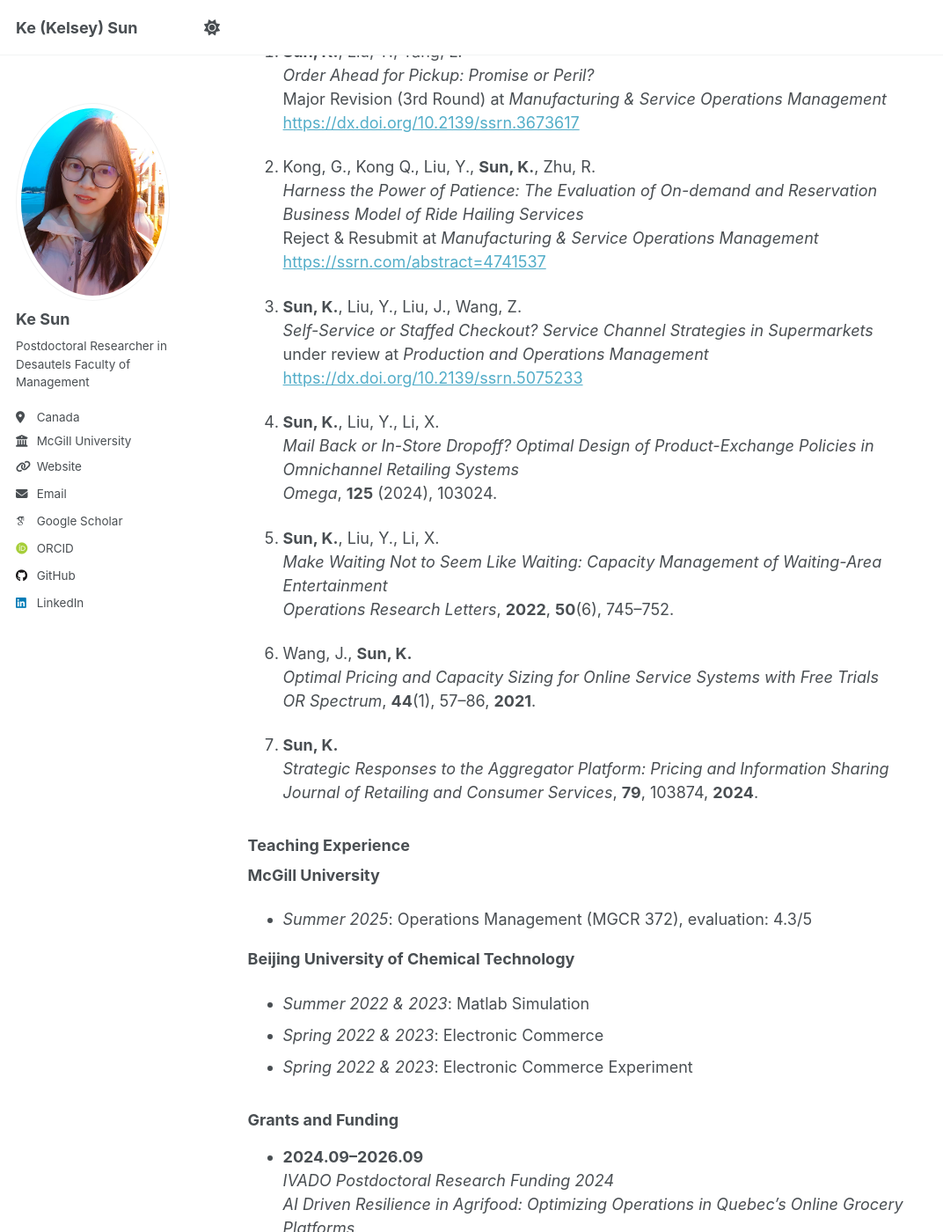
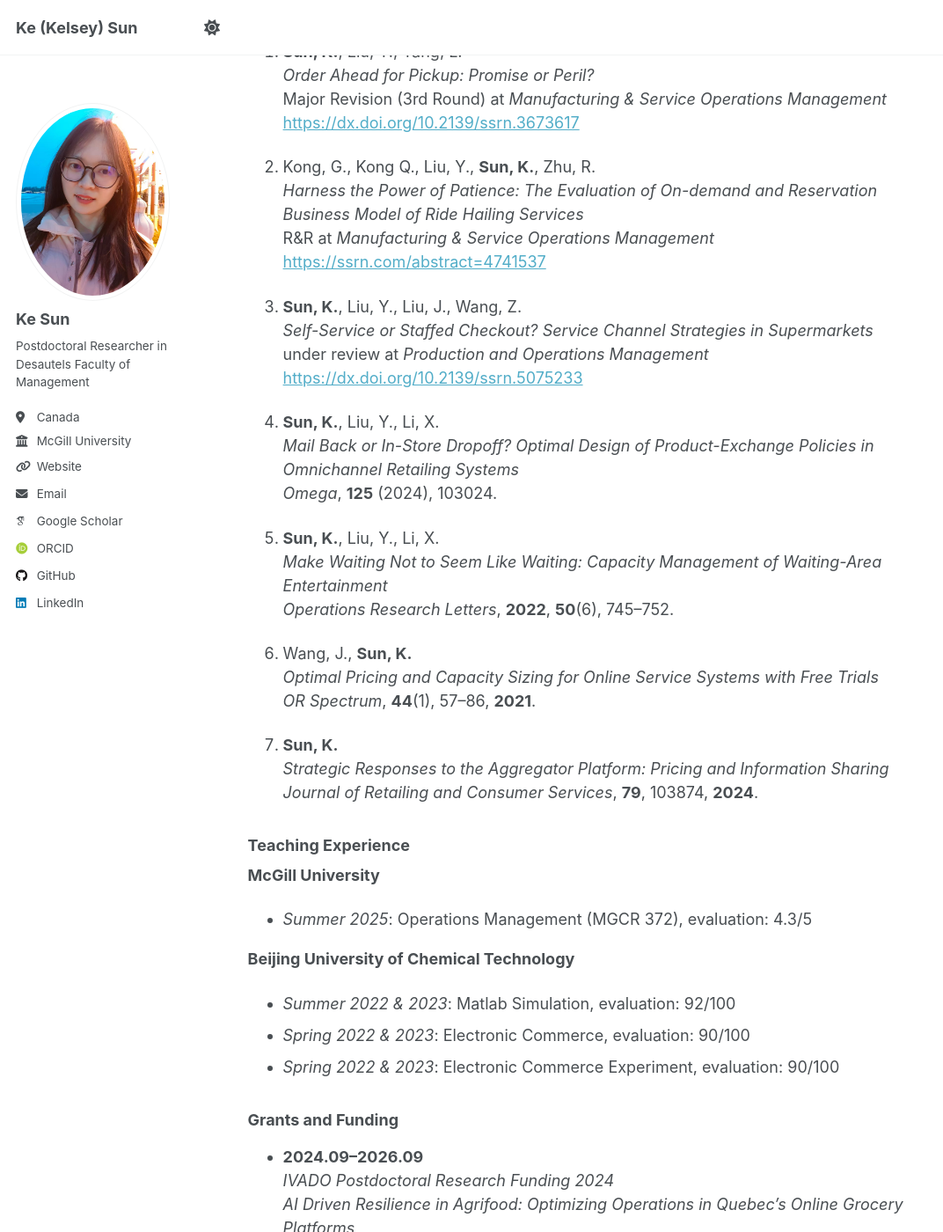
Before and after one commit to KeSun-2025/KeSun-2025.github.io, a Jekyll site: the page built from _pages/about.md, in a window 1280 px wide and 1400 px high, scrolled down 969 px. Shown: the whole window at 88% size, without its empty margins (0-1072 px from the left). Built offline with Jekyll 4.4.1, drawn with Linux system fonts in a browser that asks for light colours; some web fonts are replaced; some of the changed text lies outside the part shown.

Commit message:
Update about.md

```diff
--- a/_pages/about.md
+++ b/_pages/about.md
@@ -47,7 +47,7 @@ redirect_from:
 
 2. Kong, G., Kong Q., Liu, Y., **Sun, K.**, Zhu, R.
    *Harness the Power of Patience: The Evaluation of On-demand and Reservation Business Model of Ride Hailing Services*
-   Reject & Resubmit at *Manufacturing & Service Operations Management*
+   R&R at *Manufacturing & Service Operations Management*
    [https://ssrn.com/abstract=4741537](https://ssrn.com/abstract=4741537)
 
 3. **Sun, K.**, Liu, Y., Liu, J., Wang, Z.
@@ -78,9 +78,9 @@ redirect_from:
 - *Summer 2025*: Operations Management (MGCR 372), evaluation: 4.3/5
 
 **Beijing University of Chemical Technology**
-- *Summer 2022 & 2023*: Matlab Simulation
-- *Spring 2022 & 2023*: Electronic Commerce
-- *Spring 2022 & 2023*: Electronic Commerce Experiment
+- *Summer 2022 & 2023*: Matlab Simulation, evaluation: 92/100
+- *Spring 2022 & 2023*: Electronic Commerce, evaluation: 90/100
+- *Spring 2022 & 2023*: Electronic Commerce Experiment, evaluation: 90/100
 
 
 ### Grants and Funding
```
Also changed, not shown: other parts of _pages/about.md (+1 -1 lines).
